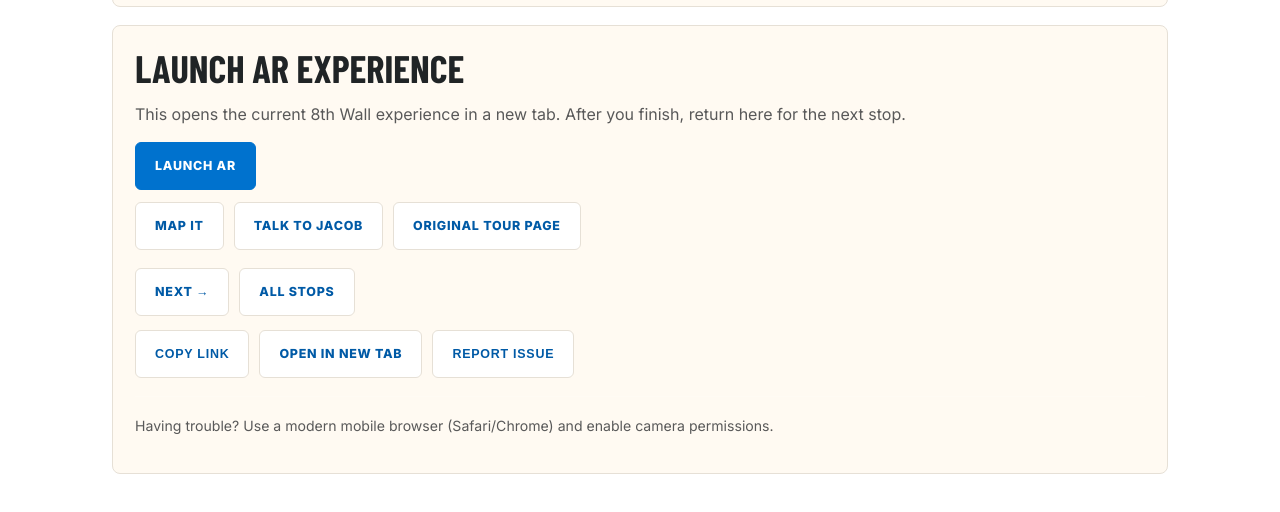
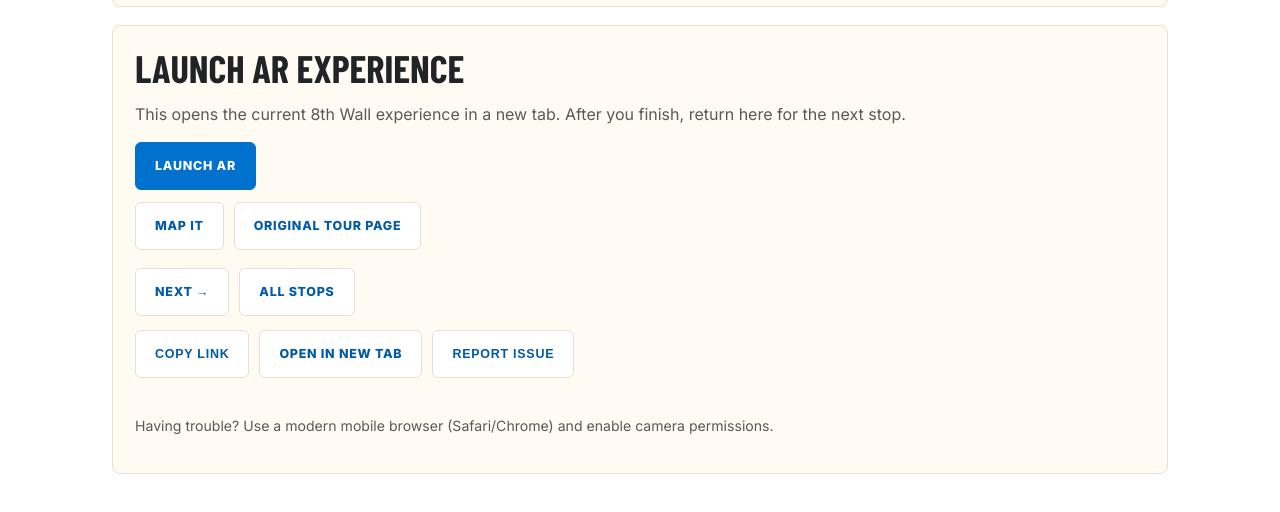
Before and after one commit to CiviqIQ/wow-ar-tour, an Astro site: page /tour/stop/gold-dollar-building in a window 1280 px wide. Shown: the part 870-1382 px from the top of the page. Built offline with nearby package versions, Linux system fonts and the light colour scheme; Astro itself is replaced by a stand-in of ours; a web font is replaced by a local one.

Commit message:
Remove Talk to Jacob tour button

```diff
--- a/src/pages/tour/stop/[stop].astro
+++ b/src/pages/tour/stop/[stop].astro
@@ -70,7 +70,6 @@ const description = stop ? `Launch the AR story for ${stop.name}.` : 'Stop not f
 
               <div style="display:flex;gap:10px;flex-wrap:wrap;margin-top:12px">
                 {stop.mapUrl ? <a class="btn" href={stop.mapUrl} target="_blank" rel="noreferrer" data-evt="map_click" data-stop={stop.id}>Map It</a> : null}
-                <a class="btn" href={`/tour/jacob?stop=${encodeURIComponent(stop.id)}`} data-evt="talk_to_jacob" data-stop={stop.id}>Talk to Jacob</a>
                 {stop.id === 'rosewood-courts' ? (
                   <a class="btn" href="/tour/rosewood/quick-answers/" data-evt="rosewood_quick_answers" data-stop={stop.id}>Rosewood Quick Answers</a>
                 ) : null}
```
